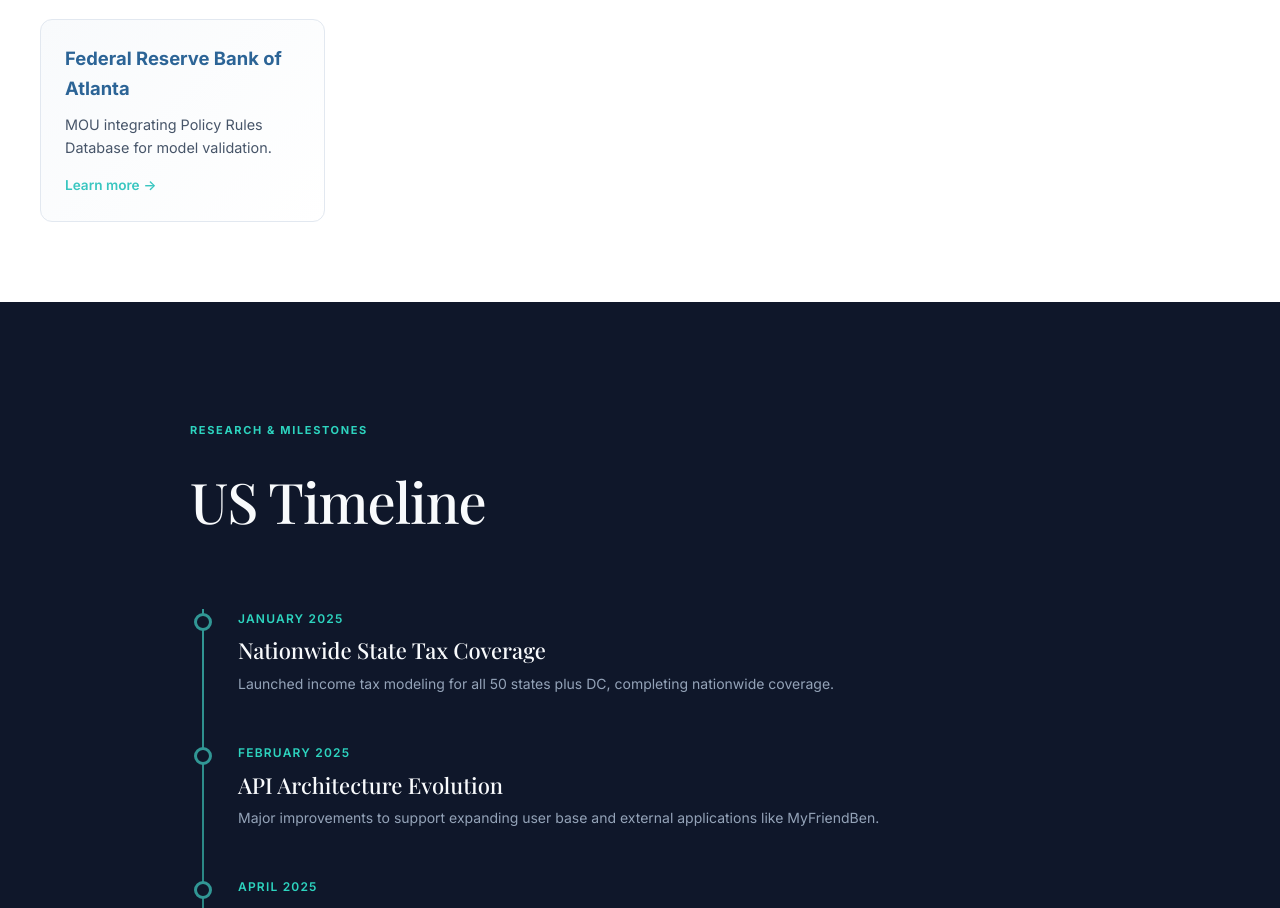
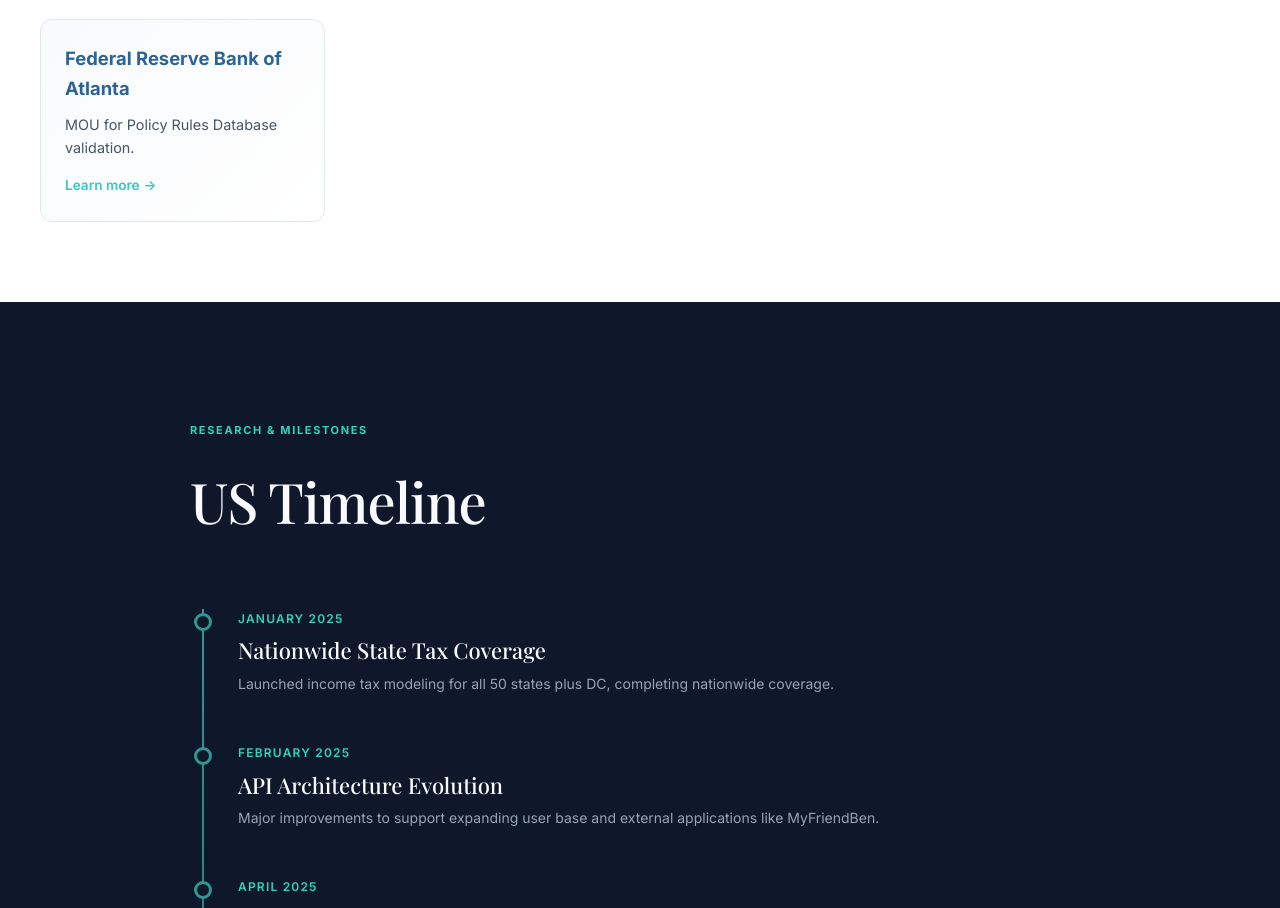
Before and after one commit to PolicyEngine/2025-year-in-review, a React (Vite) app: page /us in a window 1280 px wide. Shown: the part 6025-6933 px from the top of the page. Built offline with nearby package versions, Linux system fonts and the light colour scheme; a web font is replaced by a local one.

Commit message:
validation

```diff
--- a/src/data/us.js
+++ b/src/data/us.js
@@ -260,7 +260,7 @@ export const usPartners = [
   },
   {
     name: "Federal Reserve Bank of Atlanta",
-    description: "MOU integrating Policy Rules Database for model validation.",
+    description: "MOU for Policy Rules Database validation.",
     link: "https://policyengine.org/us/research/policyengine-atlanta-fed-mou-prd",
   },
 ];
```
